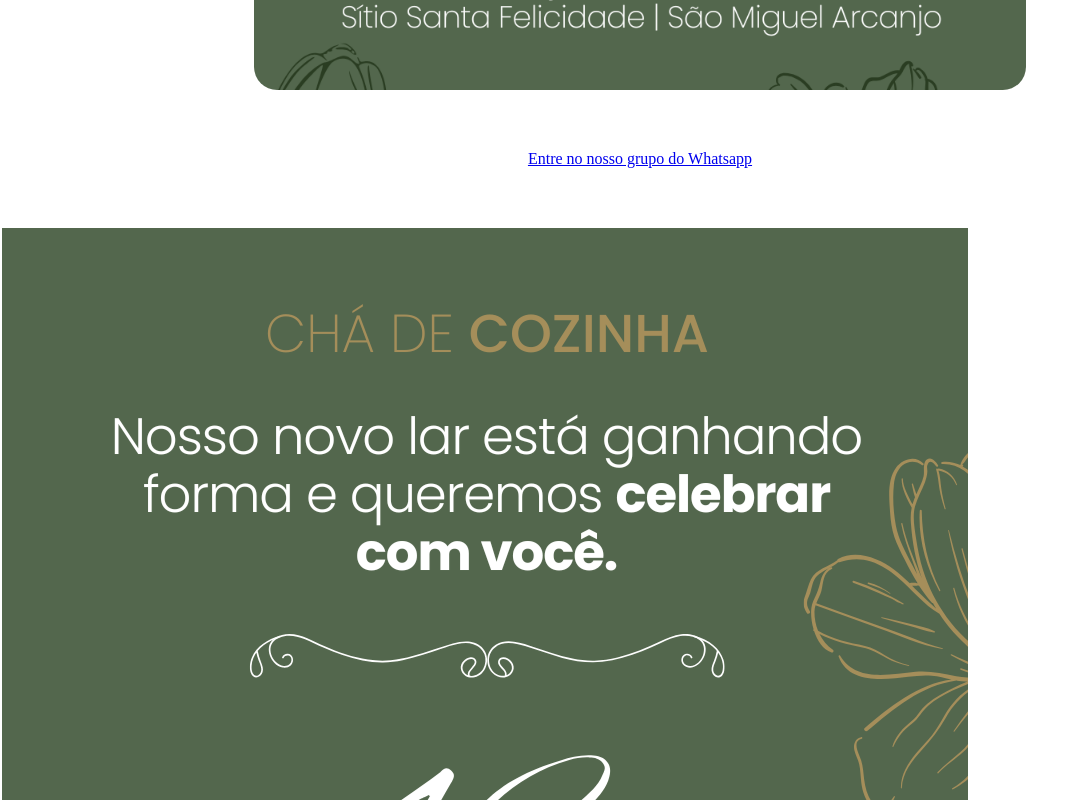
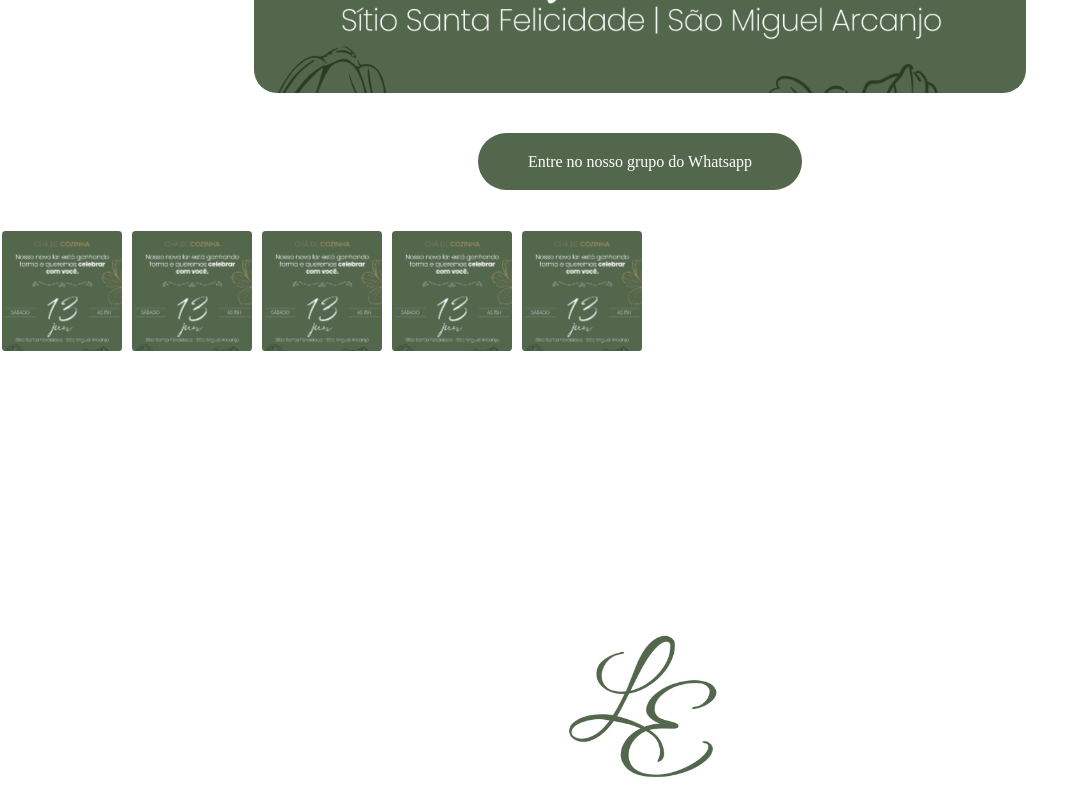
Before and after one commit to Almeedus/Bridal-Shower, a Vue app: page / in a window 1280 px wide. Shown: the part 820-1620 px from the top of the page, without its empty margins (0-1087 px from the left). Built offline with nearby package versions, Linux system fonts and the light colour scheme.

Commit message:
style: adjust WhatsApp button and carousel

```diff
--- a/src/style.css
+++ b/src/style.css
@@ -27,7 +27,7 @@ nav {
 
 nav a {
     color: #53674d;
-    font-size: 12px;
+    font-size: 16px;
     font-weight: bold;
     text-decoration: none;
     padding: 10px;
@@ -53,3 +53,30 @@ nav a {
 .logo img {
     width: 50%;
 }
+
+.whatsapp-button a {
+    color: #fff;
+    text-decoration: none;
+    padding: 20px 50px;
+    background-color: #53674d;
+    border-radius: 30px;
+}
+
+.photo-carousel {
+    overflow: hidden;
+    width: 100%;
+}
+
+.track-images {
+    display: flex;
+    flex-direction: row;
+    align-items: center;
+    gap: 10px;
+    width: max-content;
+}
+
+.track-images img {
+    width: 120px;
+    flex-shrink: 0;
+    border-radius: 3%;
+}
```
